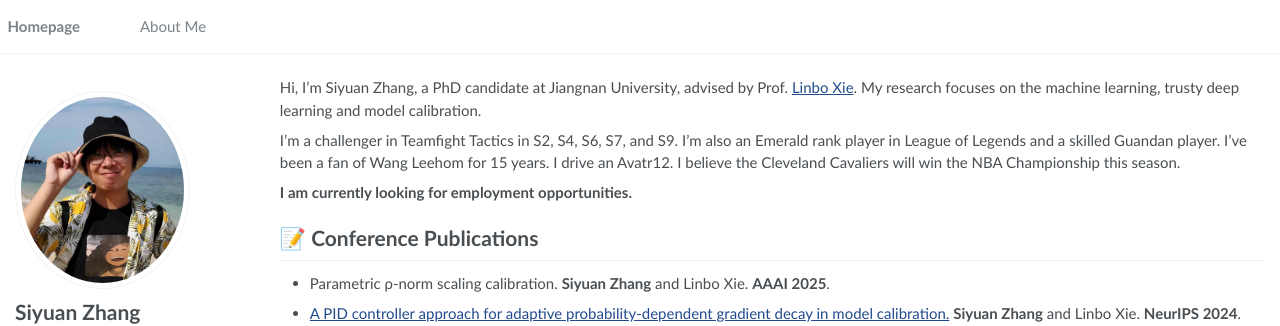
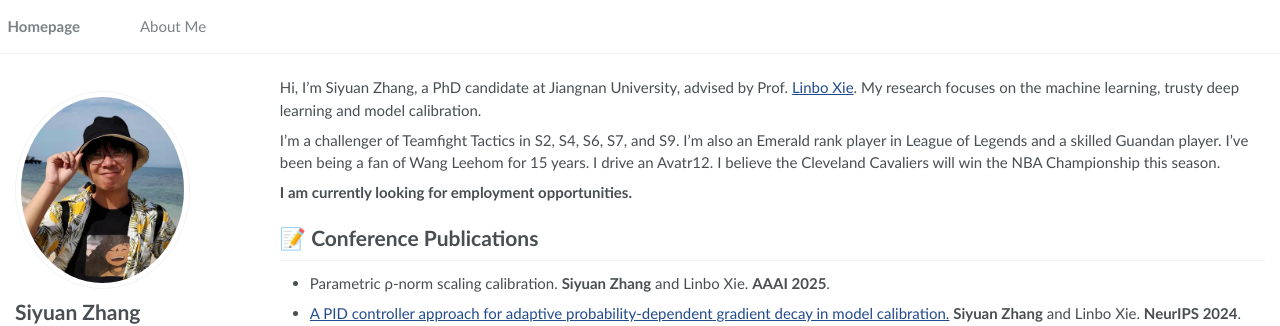
Before and after one commit to UHIF/UHIF.github.io, a Jekyll site: the page built from _pages/about.md, in a window 1280 px wide and 956 px high. Shown: the top 326 px of the window. Built offline with Jekyll 4.4.1, drawn with Linux system fonts in a browser that asks for light colours.

Commit message:
Update about.md

```diff
--- a/_pages/about.md
+++ b/_pages/about.md
@@ -19,7 +19,7 @@ redirect_from:
 
 Hi, I’m Siyuan Zhang, a PhD candidate at Jiangnan University, advised by Prof. [Linbo Xie](https://iot.jiangnan.edu.cn/info/1141/3536.htm). My research focuses on the machine learning, trusty deep learning and model calibration.
 
-I’m a challenger in Teamfight Tactics in S2, S4, S6, S7, and S9. I’m also an Emerald rank player in League of Legends and a skilled Guandan player. I’ve been a fan of Wang Leehom for 15 years. I drive an Avatr12. I believe the Cleveland Cavaliers will win the NBA Championship this season.
+I’m a challenger of Teamfight Tactics in S2, S4, S6, S7, and S9. I’m also an Emerald rank player in League of Legends and a skilled Guandan player. I’ve been being a fan of Wang Leehom for 15 years. I drive an Avatr12. I believe the Cleveland Cavaliers will win the NBA Championship this season.
 
 **I am currently looking for employment opportunities.**
 
```
